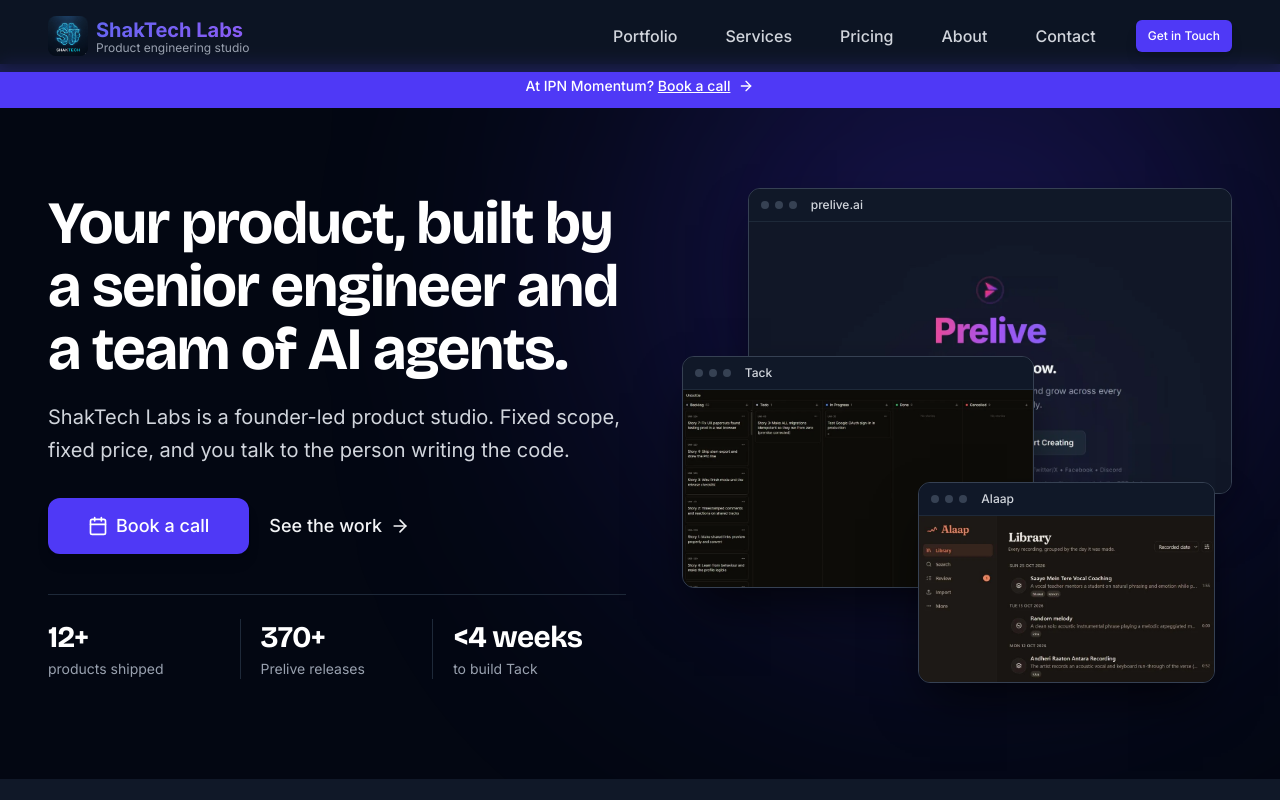
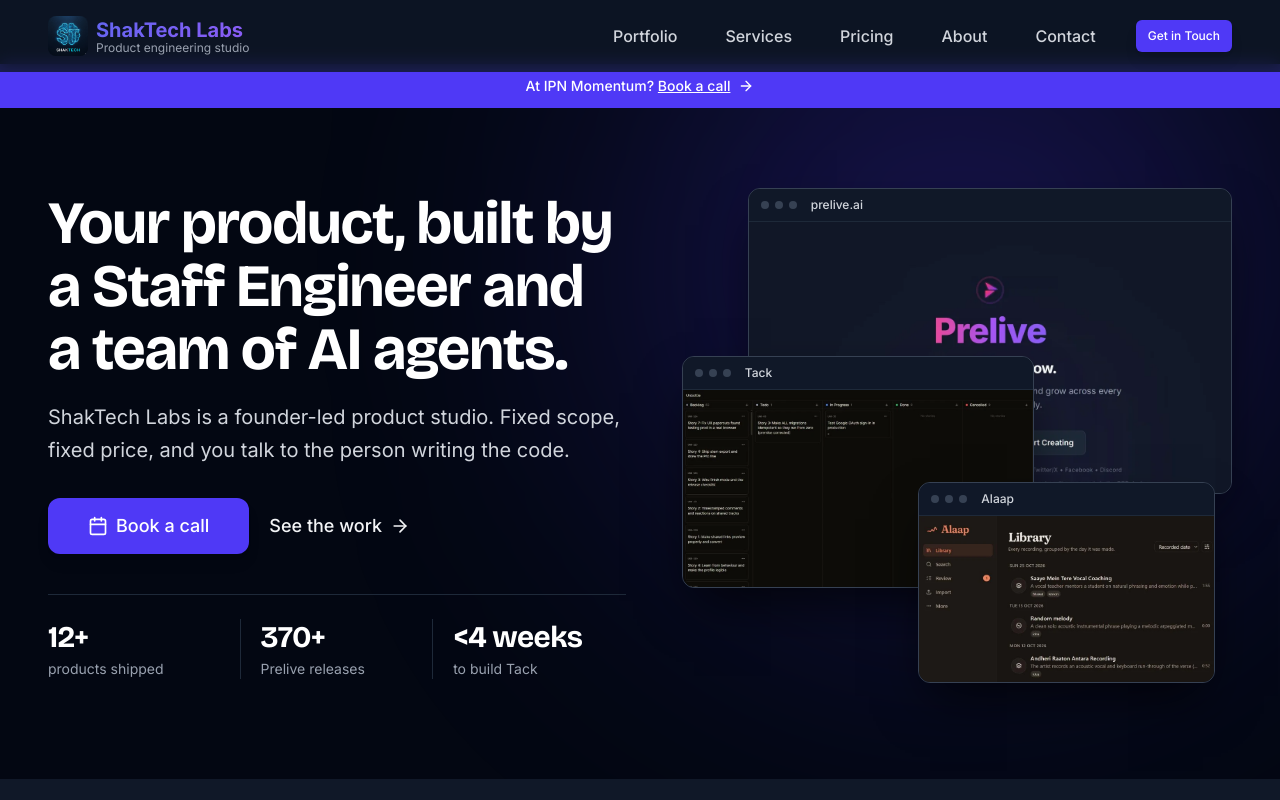
Before and after one commit to shaktech786/shaktech-website, a Next.js app: page / in a window 1280 px wide. Shown: the top 800 px of the page. Built offline with nearby package versions, Linux system fonts and the light colour scheme.

Commit message:
Say Staff Engineer instead of senior engineer in the studio description
Co-Authored-By: Claude Fable 5.2 <noreply@anthropic.com>

```diff
--- a/src/app/layout.tsx
+++ b/src/app/layout.tsx
@@ -22,7 +22,7 @@ const display = Bricolage_Grotesque({
 
 const title = "ShakTech Labs | Product Engineering Studio";
 const description =
-  "A founder-led product studio: a senior engineer directing AI agents to design, build and run complete products at a fixed price. 12+ products shipped by Shakeel Bhamani.";
+  "A founder-led product studio: a Staff Engineer directing AI agents to design, build and run complete products at a fixed price. 12+ products shipped by Shakeel Bhamani.";
 
 export const metadata: Metadata = {
   metadataBase: new URL('https://shak-tech.com'),
--- a/src/app/opengraph-image.tsx
+++ b/src/app/opengraph-image.tsx
@@ -7,7 +7,7 @@ export const contentType = "image/png"
 export default function OpengraphImage() {
   return renderOgImage(
     "ShakTech Labs",
-    "Your product, built by a senior engineer and a team of AI agents.",
+    "Your product, built by a Staff Engineer and a team of AI agents.",
     "12+ products shipped · Shakeel Bhamani"
   )
 }
--- a/src/components/footer.tsx
+++ b/src/components/footer.tsx
@@ -57,7 +57,7 @@ const Footer = () => {
             </Link>
 
             <p className="text-gray-400 leading-relaxed mb-4 max-w-md">
-              A founder-led product studio: a senior engineer directing AI agents to design, build and run complete products.
+              A founder-led product studio: a Staff Engineer directing AI agents to design, build and run complete products.
             </p>
 
             <p className="text-sm text-gray-300 mb-6">
--- a/src/components/hero-section.tsx
+++ b/src/components/hero-section.tsx
@@ -48,7 +48,7 @@ const HeroSection = () => (
     <div className="relative z-10 mx-auto grid max-w-7xl grid-cols-1 items-center gap-10 px-6 pt-10 pb-14 sm:px-8 sm:pt-16 lg:grid-cols-[1.05fr_1fr] lg:gap-14 lg:px-12 lg:pt-20 lg:pb-24">
       <div>
         <h1 className="text-balance text-4xl leading-[1.05] font-bold text-white sm:text-5xl lg:text-6xl">
-          Your product, built by a senior engineer and a team of AI agents.
+          Your product, built by a Staff Engineer and a team of AI agents.
         </h1>
 
         <p className="mt-5 max-w-xl text-lg leading-relaxed text-gray-300 sm:text-xl">
--- a/src/components/structured-data.tsx
+++ b/src/components/structured-data.tsx
@@ -61,7 +61,7 @@ const structuredData = {
       "availableLanguage": "en",
       "url": `${baseUrl}/contact`
     }],
-    "description": "A founder-led product engineering studio: a senior engineer directing AI agents to design, build and run complete products."
+    "description": "A founder-led product engineering studio: a Staff Engineer directing AI agents to design, build and run complete products."
   },
   website: {
     "@context": "https://schema.org",
```
